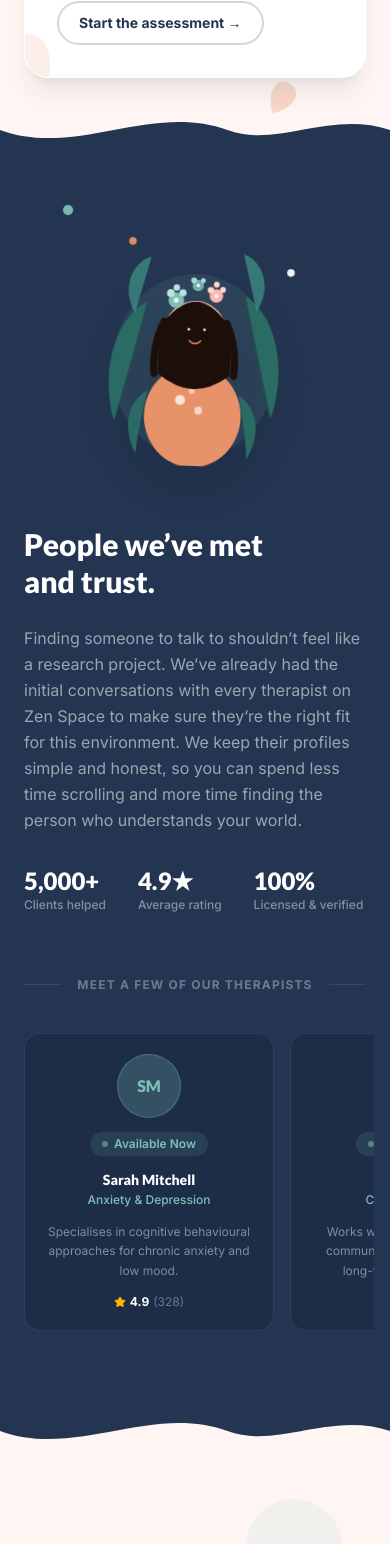
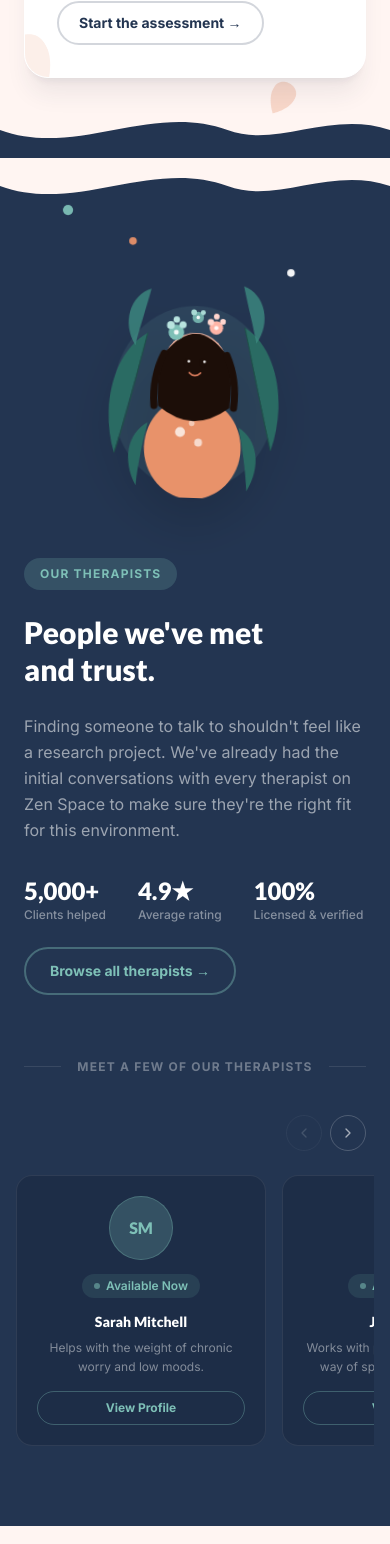
Before and after one commit to Niharikaexe/ZenSpace, a Next.js app: page / in a window 390 px wide. Shown: the part 2972-4516 px from the top of the page. Built offline with nearby package versions, Linux system fonts and the light colour scheme.

Commit message:
Add TherapistCards component

```diff
--- a/components/home/TherapistCards.tsx
+++ b/components/home/TherapistCards.tsx
@@ -1,8 +1,9 @@
 "use client"
 
-import { useEffect, useRef } from "react"
-import { Star } from "lucide-react"
+import { useEffect, useRef, useState } from "react"
+import { ChevronLeft, ChevronRight } from "lucide-react"
 import { motion } from "framer-motion"
+import Link from "next/link"
 
 const WomanIllustration = () => (
   <svg viewBox="0 0 280 360" fill="none" xmlns="http://www.w3.org/2000/svg" className="w-full h-full drop-shadow-2xl">
@@ -47,68 +48,53 @@ const WomanIllustration = () => (
 )
 
 const therapists = [
-  { name: " Sarah Mitchell", specialty: "Anxiety & Depression",   bio: "Specialises in cognitive behavioural approaches for chronic anxiety and low mood.", rating: 4.9, reviews: 328, available: true,  initials: "SM" },
-  { name: " James Chen",     specialty: "Couples & Family",       bio: "Works with partners navigating communication breakdown and long-term conflict cycles.", rating: 4.8, reviews: 256, available: true,  initials: "JC" },
-  { name: " Amara Williams", specialty: "Trauma & PTSD",          bio: "Trauma-focused therapy for survivors of complex, relational and developmental trauma.", rating: 5.0, reviews: 412, available: false, initials: "AW" },
-  { name: " David Okafor",   specialty: "Teen & Adolescent",      bio: "Helps teenagers navigate academic pressure, identity questions and family stress.", rating: 4.9, reviews: 189, available: true,  initials: "DO" },
-  { name: " Emily Park",     specialty: "Stress Management",      bio: "Evidence-informed work for burnout, high-performance anxiety and boundary-setting.", rating: 4.7, reviews: 203, available: true,  initials: "EP" },
-  { name: " Maria Santos",   specialty: "Self-Esteem & Identity", bio: "Psychodynamic work focused on self-worth, inner critic patterns and life transitions.", rating: 4.8, reviews: 175, available: true,  initials: "MS" },
-  { name: " Robert Kim",     specialty: "Grief & Loss",           bio: "Compassionate support through bereavement, estrangement and unexpected life changes.", rating: 4.9, reviews: 291, available: false, initials: "RK" },
-  { name: " Lisa Thompson",  specialty: "Work-Life Balance",      bio: "Helps clients redesign their relationship with work without compromising wellbeing.", rating: 4.6, reviews: 144, available: true,  initials: "LT" },
+  { name: "Sarah Mitchell", specialty: "Helps with the weight of chronic worry and low moods.", available: true, initials: "SM" },
+  { name: "James Chen", specialty: "Works with partners to find a better way of speaking to each other.", available: true, initials: "JC" },
+  { name: "Amara Williams", specialty: "Support for those moving through difficult past experiences.", available: false, initials: "AW" },
+  { name: "David Okafor", specialty: "Helps teenagers find their own voice amidst school and family pressure.", available: true, initials: "DO" },
+  { name: "Emily Park", specialty: "For the days when work feels like it's taking over everything.", available: true, initials: "EP" },
 ]
 
 const TherapistCards = () => {
   const scrollRef = useRef<HTMLDivElement>(null)
+  const [canScrollLeft, setCanScrollLeft] = useState(false)
+  const [canScrollRight, setCanScrollRight] = useState(true)
+
+  const checkScroll = () => {
+    const el = scrollRef.current
+    if (!el) return
+    setCanScrollLeft(el.scrollLeft > 10)
+    setCanScrollRight(el.scrollLeft < el.scrollWidth - el.clientWidth - 10)
+  }
 
   useEffect(() => {
     const el = scrollRef.current
     if (!el) return
-    let frame: number
-    let paused = false
+    el.addEventListener("scroll", checkScroll)
+    checkScroll()
+    return () => el.removeEventListener("scroll", checkScroll)
+  }, [])
 
-    const tick = () => {
-      if (!paused && el) {
-        el.scrollLeft += 0.5
-        if (el.scrollLeft >= el.scrollWidth - el.clientWidth - 1) {
-          el.scrollLeft = 0
-        }
-      }
-      frame = requestAnimationFrame(tick)
-    }
-
-    frame = requestAnimationFrame(tick)
-
-    const pause = () => { paused = true }
-    const resume = () => { paused = false }
-    el.addEventListener('mouseenter', pause)
-    el.addEventListener('mouseleave', resume)
-    el.addEventListener('touchstart', pause)
-    el.addEventListener('touchend', resume)
-
-    return () => {
-      cancelAnimationFrame(frame)
-      el.removeEventListener('mouseenter', pause)
-      el.removeEventListener('mouseleave', resume)
-      el.removeEventListener('touchstart', pause)
-      el.removeEventListener('touchend', resume)
-    }
-  }, [])
+  const scroll = (dir: "left" | "right") => {
+    scrollRef.current?.scrollBy({ left: dir === "left" ? -300 : 300, behavior: "smooth" })
+  }
 
   return (
     <section id="therapists" className="bg-[#233551] relative overflow-hidden">
-
-      {/* Decorative dots */}
       <div className="absolute top-12 left-16 w-2 h-2 rounded-full bg-[#7EC0B7] pulse-dot opacity-60" />
       <div className="absolute top-28 right-24 w-1.5 h-1.5 rounded-full bg-white pulse-dot float-delay-1 opacity-30" />
       <div className="absolute top-20 left-1/3 w-1.5 h-1.5 rounded-full bg-[#E8926A] pulse-dot float-delay-2 opacity-50" />
       <div className="absolute bottom-40 right-16 w-2 h-2 rounded-full bg-[#7EC0B7] pulse-dot float-delay-1 opacity-40" />
       <div className="absolute bottom-60 left-10 w-1 h-1 rounded-full bg-white pulse-dot float-delay-3 opacity-25" />
 
-      <div className="max-w-6xl mx-auto px-6 pt-16 md:pt-20 pb-28 md:pb-36 relative z-10">
+      <div className="absolute top-0 left-0 w-full leading-none pointer-events-none">
+        <svg viewBox="0 0 1440 72" preserveAspectRatio="none" className="w-full h-14 md:h-20">
+          <path d="M0,36 C280,72 560,0 840,36 C1020,60 1220,10 1440,36 L1440,0 L0,0 Z" fill="#FFF5F2" />
+        </svg>
+      </div>
 
-        {/* Top area: illustration + text */}
+      <div className="max-w-6xl mx-auto px-6 pt-24 md:pt-32 pb-16 relative z-10">
         <div className="flex flex-col lg:flex-row items-center gap-12 lg:gap-16 mb-16">
-
           <motion.div
             initial={{ opacity: 0, x: -40 }}
             whileInView={{ opacity: 1, x: 0 }}
@@ -116,9 +102,7 @@ const TherapistCards = () => {
             transition={{ duration: 0.8, ease: "easeOut" }}
             className="flex-shrink-0 w-52 h-64 md:w-64 md:h-80 relative"
           >
-            <div className="float-slow w-full h-full">
-              <WomanIllustration />
-            </div>
+            <div className="float-slow w-full h-full"><WomanIllustration /></div>
           </motion.div>
 
           <motion.div
@@ -128,18 +112,13 @@ const TherapistCards = () => {
             transition={{ duration: 0.8, delay: 0.15, ease: "easeOut" }}
             className="flex-1 space-y-6"
           >
-            <h2
-              className="text-3xl md:text-4xl lg:text-5xl font-black text-white leading-tight"
-              style={{ fontFamily: 'var(--font-lato)' }}
-            >
-              People we’ve met <br />
-              and trust.
+            <span className="inline-block bg-[#7EC0B7]/20 text-[#7EC0B7] text-xs font-bold uppercase tracking-widest px-4 py-2 rounded-full">Our Therapists</span>
+            <h2 className="text-3xl md:text-4xl lg:text-5xl font-black text-white leading-tight" style={{ fontFamily: 'var(--font-lato)' }}>
+              People we&apos;ve met<br />and trust.
             </h2>
-
             <p className="text-white/55 text-base leading-relaxed max-w-md">
-            Finding someone to talk to shouldn’t feel like a research project. We’ve already had the initial conversations with every therapist on Zen Space to make sure they’re the right fit for this environment. We keep their profiles simple and honest, so you can spend less time scrolling and more time finding the person who understands your world.
+              Finding someone to talk to shouldn&apos;t feel like a research project. We&apos;ve already had the initial conversations with every therapist on Zen Space to make sure they&apos;re the right fit for this environment.
             </p>
-
             <div className="flex flex-wrap gap-8 pt-2">
               {[
                 { value: "5,000+", label: "Clients helped" },
@@ -152,77 +131,57 @@ const TherapistCards = () => {
                 </div>
               ))}
             </div>
+            <Link href="/questionnaire" className="inline-flex items-center gap-2 text-sm font-bold text-[#7EC0B7] border-2 border-[#7EC0B7]/40 px-6 py-3 rounded-full hover:border-[#7EC0B7] hover:bg-[#7EC0B7]/10 transition-all duration-200">
+              Browse all therapists →
+            </Link>
           </motion.div>
         </div>
 
-        {/* Divider */}
         <div className="flex items-center gap-4 mb-10">
           <div className="flex-1 h-px bg-white/10" />
           <span className="text-xs font-bold text-white/35 uppercase tracking-widest">Meet a few of our therapists</span>
           <div className="flex-1 h-px bg-white/10" />
         </div>
 
-        {/* Auto-scrolling cards */}
-        <div
-          ref={scrollRef}
-          className="flex gap-4 overflow-x-auto scrollbar-hide pb-4 -mx-2 px-2"
-          style={{ scrollbarWidth: 'none', msOverflowStyle: 'none' }}
-        >
-          {[...therapists, ...therapists].map((t, i) => (
+        <div className="flex justify-end gap-2 mb-6">
+          <button onClick={() => scroll("left")} disabled={!canScrollLeft} className="w-9 h-9 rounded-full border border-white/20 flex items-center justify-center text-white/60 hover:text-white hover:border-white/50 disabled:opacity-25 disabled:cursor-not-allowed transition-all">
+            <ChevronLeft size={16} />
+          </button>
+          <button onClick={() => scroll("right")} disabled={!canScrollRight} className="w-9 h-9 rounded-full border border-white/20 flex items-center justify-center text-white/60 hover:text-white hover:border-white/50 disabled:opacity-25 disabled:cursor-not-allowed transition-all">
+            <ChevronRight size={16} />
+          </button>
+        </div>
+
+        <div ref={scrollRef} className="flex gap-4 overflow-x-auto scrollbar-hide pb-4 -mx-2 px-2 snap-x snap-mandatory">
+          {therapists.map((t, i) => (
             <motion.div
-              key={t.name + i}
+              key={t.name}
               initial={{ opacity: 0, y: 24 }}
               whileInView={{ opacity: 1, y: 0 }}
               viewport={{ once: true }}
-              transition={{ duration: 0.4, delay: (i % therapists.length) * 0.06 }}
-              className="bg-[#1d2d47] rounded-2xl p-5 border border-white/8 hover:border-white/20 hover:bg-[#243654] transition-all duration-300 min-w-[230px] max-w-[250px] flex-shrink-0"
+              transition={{ duration: 0.4, delay: i * 0.06 }}
+              className="bg-[#1d2d47] rounded-2xl p-5 border border-white/8 hover:border-white/20 hover:bg-[#243654] transition-all duration-300 min-w-[230px] max-w-[250px] snap-start flex-shrink-0"
             >
               <div className="flex flex-col items-center text-center space-y-3.5">
                 <div className="w-16 h-16 rounded-full bg-[#7EC0B7]/25 border border-[#7EC0B7]/30 flex items-center justify-center">
-                  <span className="text-base font-black text-[#7EC0B7]" style={{ fontFamily: 'var(--font-lato)' }}>
-                    {t.initials}
-                  </span>
+                  <span className="text-base font-black text-[#7EC0B7]" style={{ fontFamily: 'var(--font-lato)' }}>{t.initials}</span>
                 </div>
-
                 {t.available ? (
                   <span className="inline-flex items-center gap-1.5 text-xs font-semibold text-[#7EC0B7] bg-[#7EC0B7]/12 px-3 py-1 rounded-full">
-                    <span className="w-1.5 h-1.5 rounded-full bg-[#7EC0B7] animate-pulse" />
-                    Available Now
+                    <span className="w-1.5 h-1.5 rounded-full bg-[#7EC0B7] animate-pulse" />Available Now
                   </span>
                 ) : (
-                  <span className="inline-flex items-center gap-1.5 text-xs font-medium text-white/40 bg-white/6 px-3 py-1 rounded-full">
-                    Next Available Tomorrow
-                  </span>
+                  <span className="inline-flex items-center gap-1.5 text-xs font-medium text-white/40 bg-white/6 px-3 py-1 rounded-full">Next Available Tomorrow</span>
                 )}
-
-                <div>
-                  <h3 className="text-sm font-black text-white" style={{ fontFamily: 'var(--font-lato)' }}>
-                    {t.name}
-                  </h3>
-                  <p className="text-xs text-[#7EC0B7] mt-0.5 font-medium">{t.specialty}</p>
+                <div className="text-center">
+                  <h3 className="text-sm font-black text-white" style={{ fontFamily: 'var(--font-lato)' }}>{t.name}</h3>
+                  <p className="text-xs text-white/45 mt-1.5 leading-relaxed">{t.specialty}</p>
                 </div>
-
-                <p className="text-xs text-white/45 leading-relaxed">{t.bio}</p>
-
-                <div className="flex items-center gap-1">
-                  <Star size={12} className="fill-amber-400 text-amber-400" />
-                  <span className="text-xs font-bold text-white">{t.rating}</span>
-                  <span className="text-xs text-white/35">({t.reviews})</span>
-                </div>
+                <button className="w-full text-xs font-bold text-[#7EC0B7] border border-[#7EC0B7]/35 py-2 rounded-full hover:bg-[#7EC0B7]/15 hover:border-[#7EC0B7]/60 transition-all">View Profile</button>
               </div>
             </motion.div>
           ))}
         </div>
-      </div>
-
-      {/* Bottom wave → peach (Testimonials) */}
-      <div className="absolute bottom-0 left-0 w-full leading-none pointer-events-none">
-        <svg viewBox="0 0 1440 72" preserveAspectRatio="none" className="w-full h-14 md:h-20">
-          <path
-            d="M0,36 C280,72 560,0 840,36 C1020,60 1220,10 1440,36 L1440,72 L0,72 Z"
-            fill="#FFF5F2"
-          />
-        </svg>
       </div>
     </section>
   )
```
